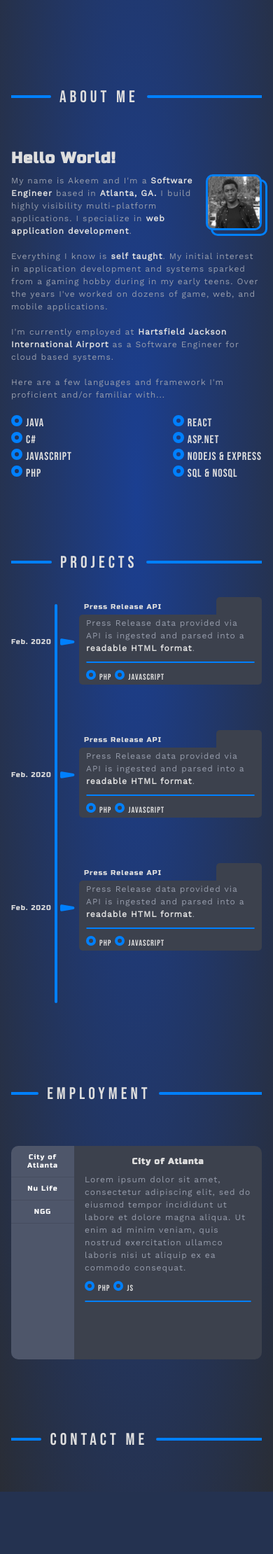
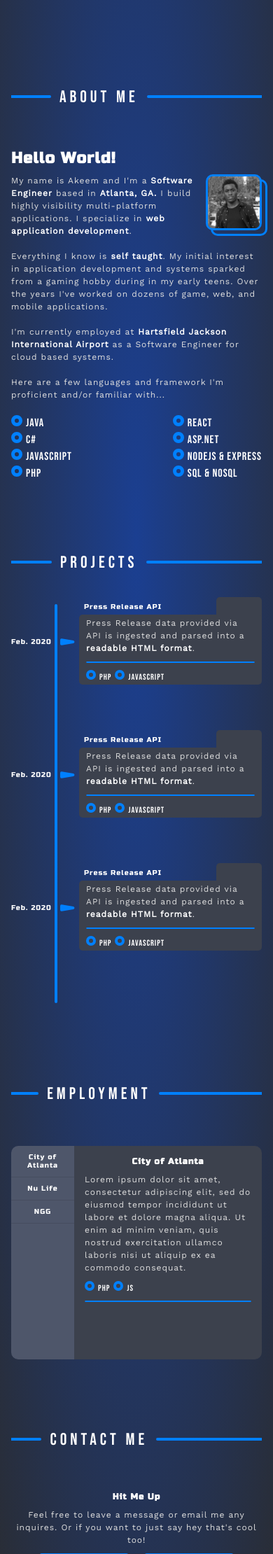
Before and after one commit to keemcodes/My-Site-Redesigned, a PHP site: page / in a window 390 px wide. Shown: the part 720-2940 px from the top of the page at 70% size. Before the commit the page ends 2851 px from the top, so only its background shows below. Run offline with PHP 8.4, Linux system fonts and the light colour scheme.

Commit message:
stabilizing template for mobile and tablet

```diff
--- a/index.html
+++ b/index.html
@@ -99,6 +99,7 @@
             <div class="heading-title">
                 <h1>Projects</h1>
             </div>
+            <div class="outter-timeline">
                 <div class="timeline">
                     <div class="timeline-container">
                         <div class="timeline-date">
@@ -188,6 +189,7 @@
                         </div>
                     </div>
                 </div>
+            </div>
         </section>
         <section>
             <!-- Employment -->
@@ -218,7 +220,7 @@
                 </div>
                 <input name="tab" id="tab2" type="radio" />
                 <div class="tab-content">
-                    <h3> Nu Life </h3>
+                    <h3> Nu Life Marketing </h3>
                     <p>Lorem ipsum dolor sit amet, consectetur adipiscing elit, sed do eiusmod tempor incididunt ut labore et dolore magna aliqua. Ut enim ad minim veniam, quis nostrud exercitation ullamco laboris nisi ut aliquip ex ea commodo consequat.</p>
                     <!-- <p> Duis aute irure dolor in reprehenderit in voluptate velit esse cillum dolore eu fugiat nulla pariatur. Excepteur sint occaecat cupidatat non proident, sunt in culpa qui officia deserunt mollit anim id est laborum.</p> -->
                     <ul>
@@ -247,6 +249,16 @@
             <div class="heading-title">
                 <h1>Contact Me</h1>
             </div>
+            <h3>Hit Me Up</h3>
+            <div class="contact-body">
+                <p>
+                    Feel free to leave a message or email me any inquires. Or if you want to just say hey that's cool too!
+                </p>
+            </div>
+            <div class="contact-buttons">
+                <button>LEAVE MESSAGE</button>
+                <button>EMAIL ME</button>
+            </div>
 
         </section>
     </main>
--- a/style.css
+++ b/style.css
@@ -3,8 +3,10 @@
     --nav-bg-color: radial-gradient( rgb(27, 63, 145, 80%), rgb(41, 45, 54, 80%));
     /* --nav-bg-color: radial-gradient( #1B3F91, #292D36 80%, transparent 70%); */
     --my-white: #DEDEDE;
+    --my-rwhite: #ffffff;
     --my-blue: #0080FF;
-    --my-grey: #979DAC;
+    /* --my-grey: #979DAC; */
+    --my-grey: #DEDEDE;
     --my-dgrey: #4E566A;
     --my-dark: #292D36;
     --my-ldark: #3C414D;
@@ -55,7 +57,7 @@ header .hamburger-menu {
 
 .page-title {
     font-family: 'Russo One', sans-serif;
-    color: var(--my-white);
+    color: var(--my-rwhite);
     font-size: 46px;
 }
 
@@ -150,7 +152,9 @@ header .hamburger-menu {
     display: block;
     position: relative;
     height: 190px;
-    max-width: 400px;
+    /* max-width: 400px; */
+    max-width: 685px;
+
 }
 .timeline-container:nth-of-type(1) {
     margin-top: 30px;
@@ -171,7 +175,7 @@ header .hamburger-menu {
     position: absolute;
     font-family: 'Russo One', sans-serif;
     font-size: 10px;
-    color: var(--my-white);
+    color: var(--my-rwhite);
     top: 33px;
 }
 
@@ -196,7 +200,7 @@ header .hamburger-menu {
     position: absolute;
     font-family: 'Russo One', sans-serif;
     font-size: 10px;
-    color: var(--my-white);
+    color: var(--my-rwhite);
     top: -17px;
     left: 104px;
 
@@ -287,7 +291,7 @@ header .hamburger-menu {
     height: 305px;
 }
 
-.tabs-container{
+.tabs-container {
     position: relative;
     background: var(--my-dgrey);
     width: 90px;
@@ -315,12 +319,18 @@ header .hamburger-menu {
 }
 
  /* Hover effect on tabs names */
- .tabs-container label:hover{
+ .tabs-container label:hover {
     background: rgba(0, 0, 0, 0.2);
+    /* border-radius: inherit; */
+}
 
+ .tabs-container label:first-of-type:hover {
+    background: rgba(0, 0, 0, 0.2);
+    border-radius: 10px 0px 0px 0px;
 }
+
  /* Content area for tabs */
- .tab-content{
+ .tab-content {
     position: relative;
     background: var(--my-ldark);
     width: calc(100% - 90px);
@@ -333,13 +343,32 @@ header .hamburger-menu {
     border-radius: 0 10px 10px 0;
 }
 
- .tab-content:after{
+ .tab-content:after {
     content: "";
     clear: both;
 
 }
+
+.contact-body, .contact-buttons {
+    /* width: 130px; */
+    margin: 10px 0px;
+    text-align: center;
+
+}
+
+ .contact-buttons {
+    display: flex;
+    justify-content: center;
+    /* width: 130px; */
+
+}
+ .contact-buttons button {
+    width: 130px;
+    margin: 0px 10px;
+    font-size: 12px;
+}
   /* Hide input radio from users */
- input[name="tab"]{
+ input[name="tab"] {
    display: none;
 }
   /* Show tab when input checked */
@@ -400,7 +429,8 @@ button {
 }
 
 section:not(:first-of-type) {
-    margin: 0px 16px;
+    /* margin: 0px 16px; */
+    padding: 0px 16px;
 }
 
 
@@ -425,7 +455,7 @@ section:nth-of-type(1) {
 h1 {
     overflow: hidden;
     text-align: center;
-    color: var(--my-white);
+    color: var(--my-rwhite);
     font-family: 'Bebas Neue', sans-serif;
     letter-spacing: 5px;
     font-weight: 300;
@@ -435,7 +465,7 @@ h1 {
 
 h2 {
     font-family: 'Russo One', sans-serif;
-    color: var(--my-white);
+    color: var(--my-rwhite);
     font-size: 22px;
     margin-bottom: 10px;
 }
@@ -467,7 +497,7 @@ h1:after {
 h3 {
     font-family: 'Russo One', sans-serif;
     font-size: 12px;
-    color: var(--my-white);
+    color: var(--my-rwhite);
     margin-bottom: 10px;
     text-align: center;
 }
@@ -481,7 +511,7 @@ p {
 
 p b {
     /* text-decoration: none; */
-    color: var(--my-white);
+    color: var(--my-rwhite);
     font-weight: 600;
 }
 
@@ -492,7 +522,7 @@ ul {
 
 li {
     margin-bottom: 3px;
-    color: var(--my-white);
+    color: var(--my-rwhite);
     font-family: 'Bebas Neue', sans-serif;
 }
 li::before {
```
Also changed, not shown: images/logo.ico (added). Lines whose indentation alone changed are shown as unchanged.
